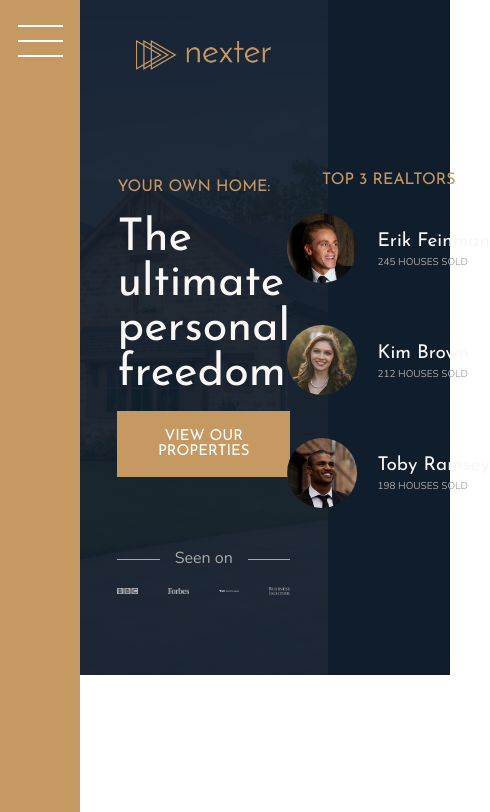
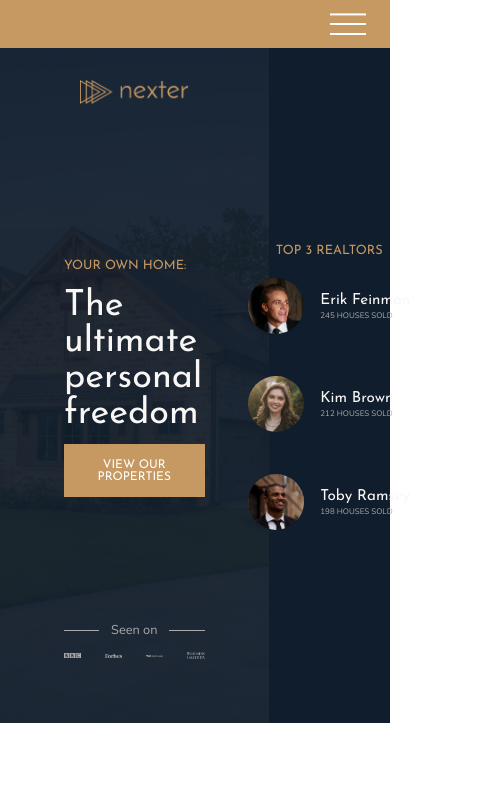
Before and after one commit to pl91/Nexter, a website built with Parcel: page src/index.html in a window 390 px wide. Shown: the top 812 px of the page, 490 px wide, since content can reach past the window. Built offline with nearby package versions, Linux system fonts and the light colour scheme.

Commit message:
media queries partial complete

```diff
--- a/src/sass/_base.scss
+++ b/src/sass/_base.scss
@@ -14,6 +14,13 @@
 $font-primary: 'Nunito', sans-serif;
 $font-display: 'Josefin Sans', sans-serif;
 
+// RESPONSIVE BREAKPOINTS
+$bp-xl: 75em; //   1200px / 16 = 75em
+$bp-l: 62.5em; //   1000px / 16 = 62.5em
+$bp-m: 75em; //   1200px / 16 = 75em
+$bp-s: 75em; //   1200px / 16 = 75em
+$bp-xs: 75em; //   1200px / 16 = 75em
+
 // GLOBAL RESET
 *,
 *::before,
@@ -25,7 +32,13 @@
 
 html {
     box-sizing: border-box;
-    font-size: 62.5%; // 10px/16px = 62.5% -> 1rem = 10px
+    font-size: 62.5%; // 10px / 16px = 62.5% -> 1rem = 10px
+
+    @media only screen and (max-width: $bp-xl) {
+        font-size: 50%; // 8px / 16px = 50% -> 1rem = 8px
+    }
+
+
 }
 
 body {
@@ -39,4 +52,9 @@
     display: grid;
     grid-template-rows: 80vh min-content 40vw repeat(3, min-content);
     grid-template-columns: [sidebar-start] 8rem [sidebar-end full-start] minmax(6rem, 1fr) [center-start] repeat(8, [col-start] minmax(min-content, 14rem) [col-end] ) [center-end] minmax(6rem, 1fr) [full-end];
+
+    @media only screen and (max-width: $bp-l) {
+    grid-template-rows: 6rem 80vh min-content 40vw repeat(3, min-content);
+    grid-template-columns: [full-start] minmax(6rem, 1fr) [center-start] repeat(8, [col-start] minmax(min-content, 14rem) [col-end] ) [center-end] minmax(6rem, 1fr) [full-end];
+    }
 }
--- a/src/sass/_sidebar.scss
+++ b/src/sass/_sidebar.scss
@@ -5,6 +5,13 @@
 
     display: flex;
     justify-content: center;
+
+    @media only screen and (max-width: $bp-l) {
+        grid-column: 1 / -1;
+        grid-row: 1 / 2;
+        justify-content: flex-end;
+        align-items: center;
+        }
 }
 
 .nav-btn {
@@ -32,4 +39,17 @@
     &::after {
         transform: translateY(1.3rem);
     }
+
+    @media only screen and (max-width: $bp-l) {
+        margin-top: 0;
+        margin-right: 3rem;
+
+        &::before {
+            transform: translateY(-1.2rem);
+        }
+
+        &::after {
+            transform: translateY(1rem);
+        }
+        }
 }
```
